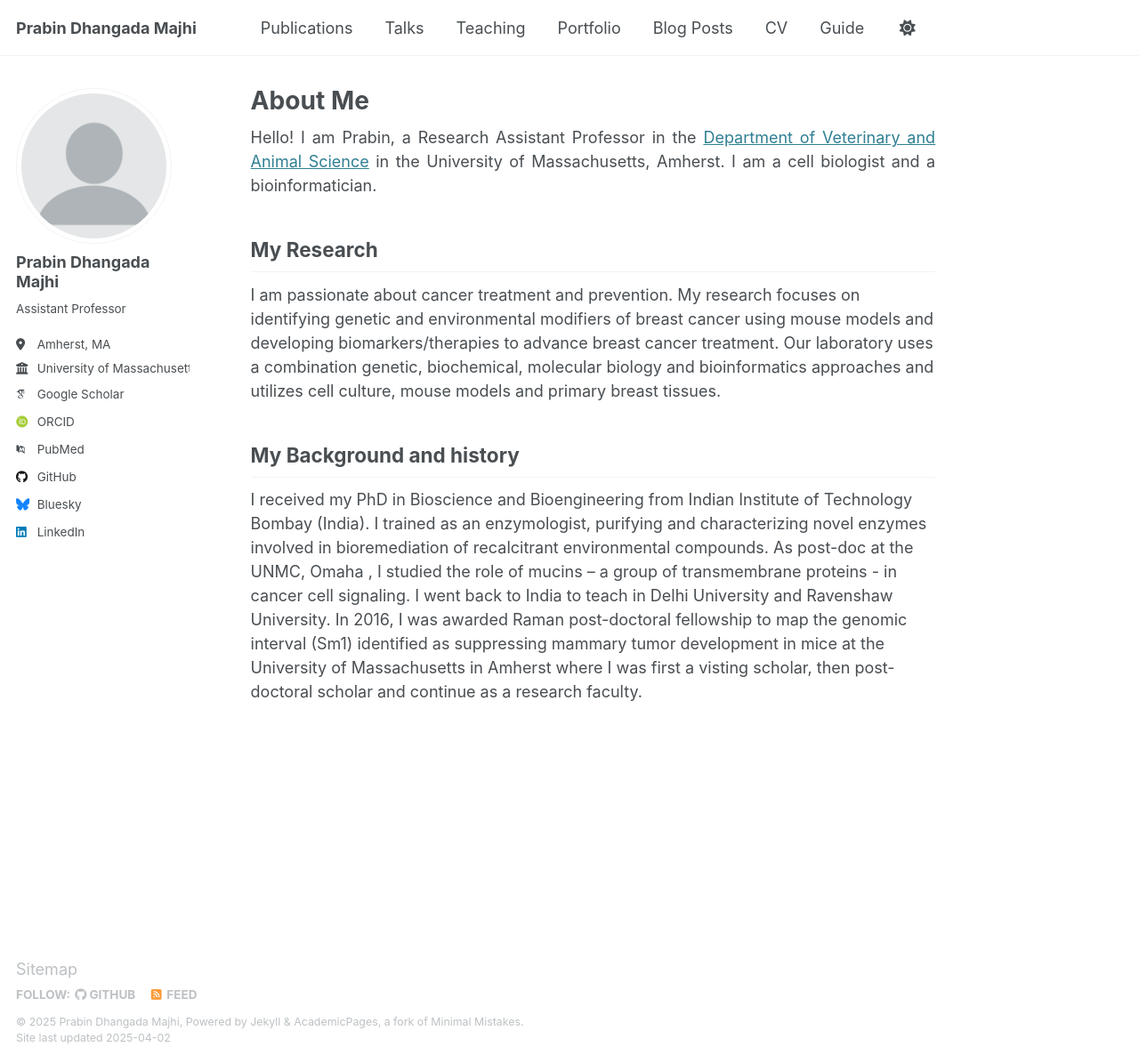
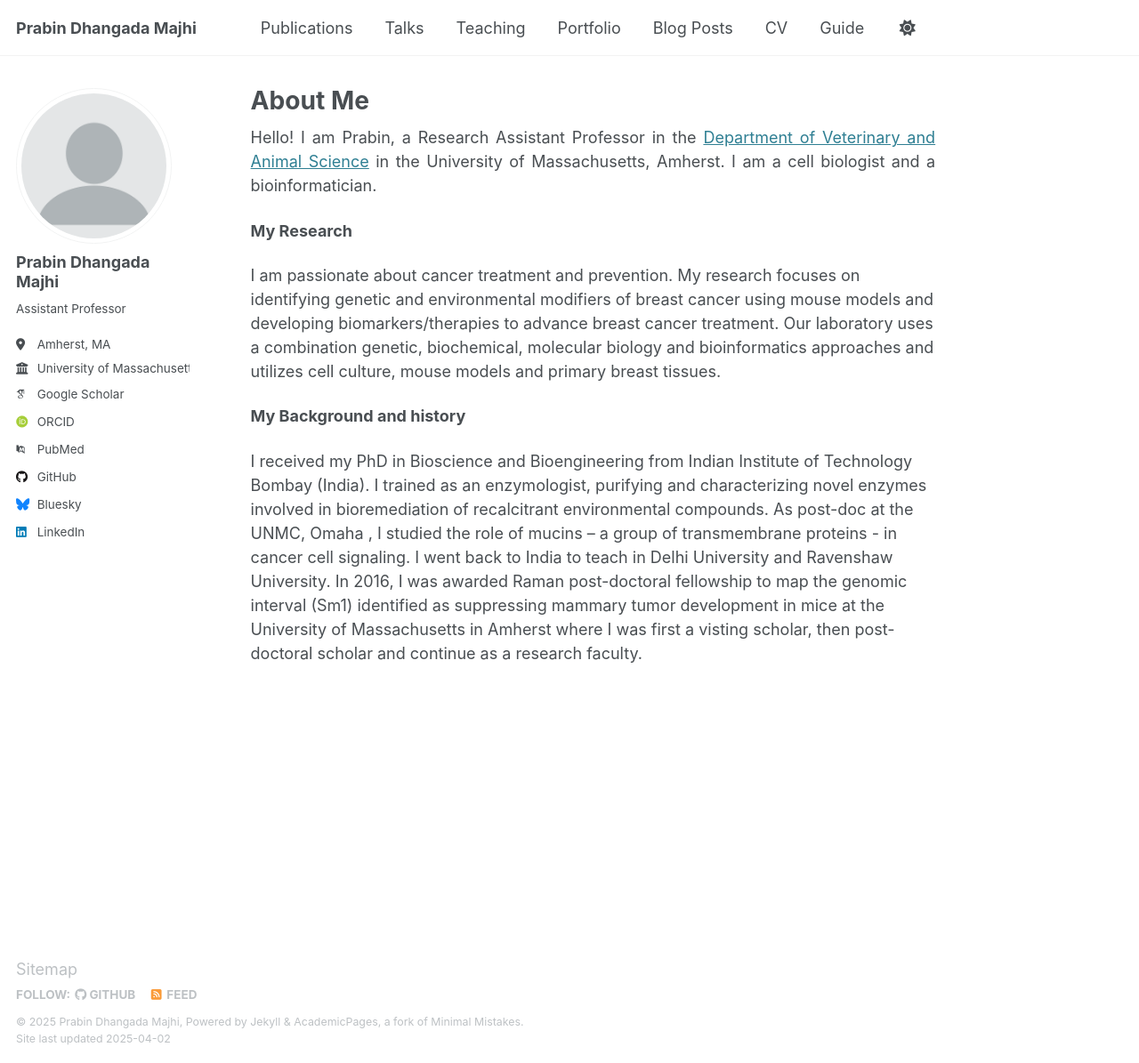
Before and after one commit to prabindm/prabindm.github.io, a Jekyll site: the page built from _pages/about.md, in a window 1280 px wide and 1195 px high. Shown: the whole window at 89% size. Built offline with Jekyll 4.4.1, drawn with Linux system fonts in a browser that asks for light colours; some web fonts are replaced.

Commit message:
about me: text formatting

```diff
--- a/_pages/about.md
+++ b/_pages/about.md
@@ -10,10 +10,10 @@
 Hello! I am Prabin, a Research Assistant Professor in the [Department of Veterinary and Animal Science](https://www.umass.edu/veterinary-animal-sciences/) in the University of Massachusetts, Amherst. I am a cell biologist and a bioinformatician.
 
 **My Research**
-----------------
+{: style="text-align: justify" }
 I am passionate about cancer treatment and prevention. My research focuses on identifying genetic and environmental modifiers of breast cancer using mouse models and developing biomarkers/therapies to advance breast cancer treatment. Our laboratory uses a combination genetic, biochemical, molecular biology and bioinformatics approaches and utilizes cell culture, mouse models and primary breast tissues.
 
 
 **My Background and history**
--------------------
+{: style="text-align: justify" }
 I received my PhD in Bioscience and Bioengineering from Indian Institute of Technology Bombay (India). I trained as an enzymologist, purifying and characterizing novel enzymes involved in bioremediation of recalcitrant environmental compounds. As post-doc at the UNMC, Omaha , I studied the role of mucins – a group of transmembrane proteins - in cancer cell signaling. I went back to India to teach in Delhi University and Ravenshaw University. In 2016, I was awarded Raman post-doctoral fellowship  to map the genomic interval (Sm1) identified as suppressing mammary tumor development in mice at the University of Massachusetts in Amherst where I was first a visting scholar, then post-doctoral scholar and continue as a research faculty.
```
Also changed, not shown: 1 other file.
